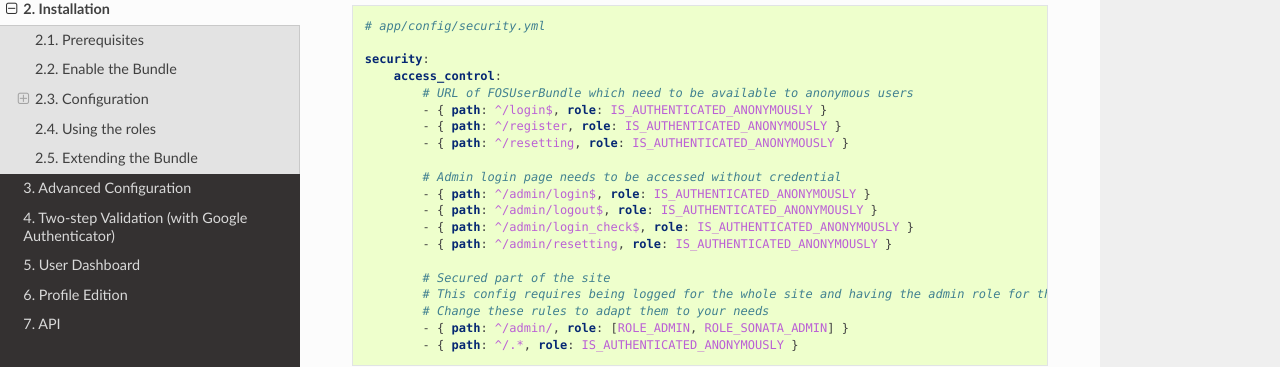
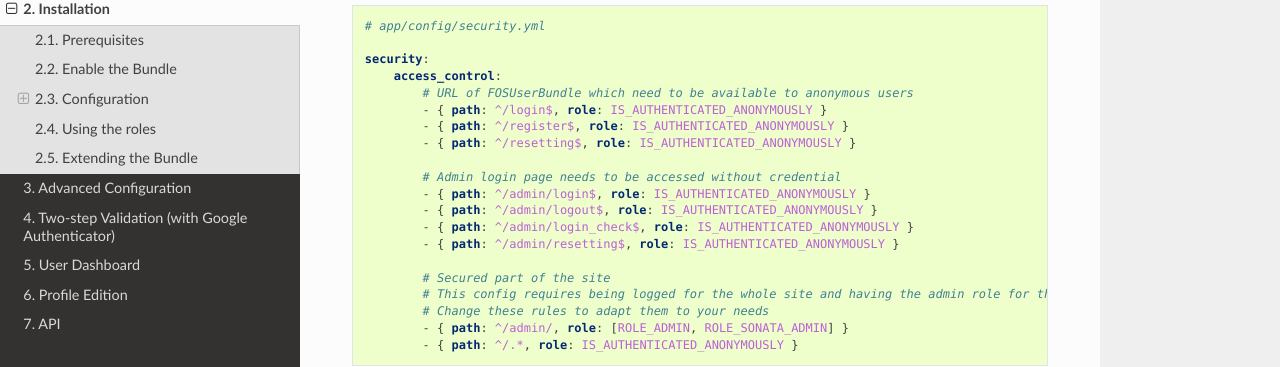
Before and after one commit to sonata-project/SonataUserBundle, a Sphinx documentation site: the page built from Resources/doc/reference/installation.rst, in a window 1280 px wide and 900 px high, scrolled down 4544 px. Shown: the part 141-508 px from the top of the window. Built offline with Sphinx 7.4.7 and the Read the Docs theme 2.0.0, drawn with Linux system fonts in a browser that asks for light colours.

Commit message:
add $ to the end of the pattern to be consistent

```diff
--- a/Resources/doc/reference/installation.rst
+++ b/Resources/doc/reference/installation.rst
@@ -261,14 +261,14 @@ The last part is to define 3 new access control rules:
         access_control:
             # URL of FOSUserBundle which need to be available to anonymous users
             - { path: ^/login$, role: IS_AUTHENTICATED_ANONYMOUSLY }
-            - { path: ^/register, role: IS_AUTHENTICATED_ANONYMOUSLY }
-            - { path: ^/resetting, role: IS_AUTHENTICATED_ANONYMOUSLY }
+            - { path: ^/register$, role: IS_AUTHENTICATED_ANONYMOUSLY }
+            - { path: ^/resetting$, role: IS_AUTHENTICATED_ANONYMOUSLY }
 
             # Admin login page needs to be accessed without credential
             - { path: ^/admin/login$, role: IS_AUTHENTICATED_ANONYMOUSLY }
             - { path: ^/admin/logout$, role: IS_AUTHENTICATED_ANONYMOUSLY }
             - { path: ^/admin/login_check$, role: IS_AUTHENTICATED_ANONYMOUSLY }
-            - { path: ^/admin/resetting, role: IS_AUTHENTICATED_ANONYMOUSLY }
+            - { path: ^/admin/resetting$, role: IS_AUTHENTICATED_ANONYMOUSLY }
 
             # Secured part of the site
             # This config requires being logged for the whole site and having the admin role for the admin part.
```
